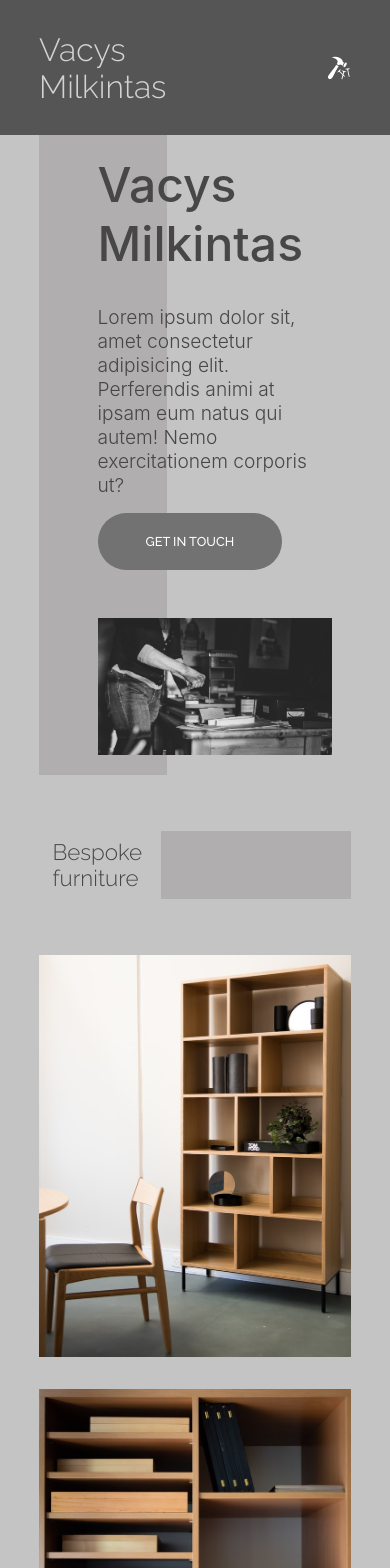
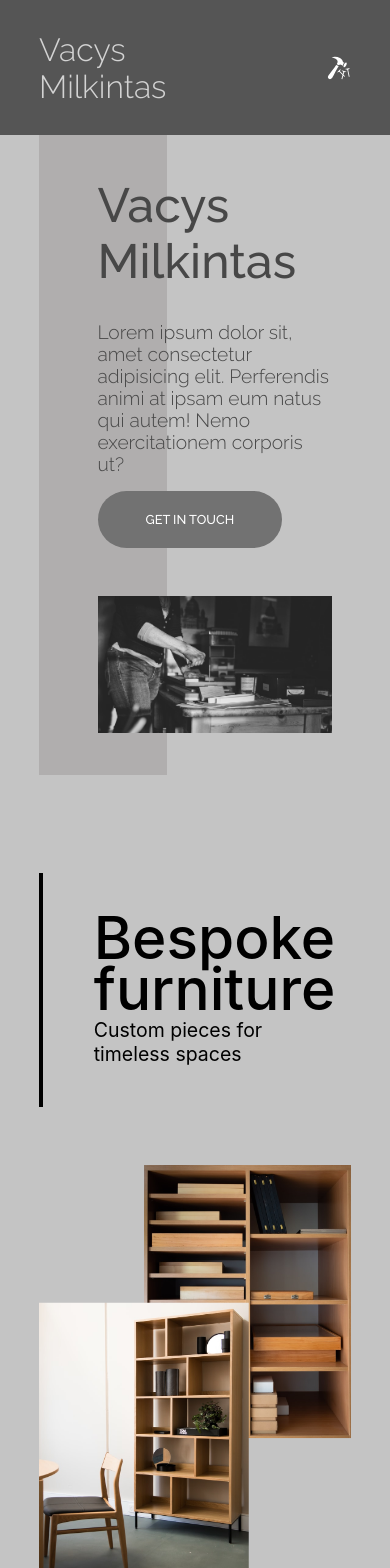
Before and after one commit to tomasmilkintas/carpentry, a React (Create React App) app: page / in a window 390 px wide. Shown: the top 1568 px of the page. Built offline with nearby package versions, Linux system fonts and the light colour scheme.

Commit message:
implementing figma design

```diff
--- a/src/App.css
+++ b/src/App.css
@@ -20,3 +20,103 @@ html {
     background-color: var(--bg-primary);
     padding-bottom: 3rem;
 }
+
+/*  */
+
+.trialDesign {
+    display: flex;
+    flex-direction: row;
+    padding: 10%;
+}
+
+@media (max-width: 426px) {
+    .trialDesign {
+        flex-direction: column;
+        align-items: center;
+    }
+}
+
+.textTest {
+    width: 50%;
+    display: flex;
+    justify-content: center;
+    align-items: center;
+}
+
+@media (max-width: 426px) {
+    .textTest {
+        width: 100%;
+        justify-content: initial;
+        margin: 15vw 0;
+    }
+}
+
+.border {
+    display: flex;
+    flex-direction: column;
+    justify-content: center;
+    padding: 2vw 2vw 2vw 7vw;
+    border-left: 4px solid black;
+    height: 27vw;
+}
+
+@media (max-width: 426px) {
+    .border {
+        height: 56vw;
+        padding: 2vw 2vw 2vw 13vw;
+    }
+}
+
+.border > h2 {
+    font-size: 6.5vw;
+    line-height: 5.7vw;
+    font-weight: 300;
+}
+
+@media (max-width: 426px) {
+    .border > h2 {
+        font-size: 15vw;
+        line-height: 13vw;
+        font-weight: 500;
+    }
+}
+
+.border > p {
+    font-size: 2vw;
+    width: 25vw;
+    margin-top: 1vw;
+}
+
+@media (max-width: 426px) {
+    .border > p {
+        font-size: 5vw;
+        width: 60vw;
+        margin-top: 1vw;
+    }
+}
+
+.imageTest {
+    display: flex;
+    flex-direction: row;
+    justify-content: center;
+    align-items: center;
+    width: 50%;
+}
+
+@media (max-width: 426px) {
+    .imageTest {
+        width: 100%;
+    }
+}
+
+.testImage {
+    width: 80%;
+    height: auto;
+    object-fit: contain;
+}
+
+@media (max-width: 426px) {
+    .testImage {
+        width: 100%;
+    }
+}
--- a/src/App.js
+++ b/src/App.js
@@ -5,6 +5,10 @@ import Navbar from "./Navbar/Navbar";
 
 import React, { createContext, useEffect, useState } from "react";
 import Intro from "./Main/Intro";
+
+import furniture from "./assets/furniture.jpeg";
+import furniture1 from "./assets/furniture1.jpeg";
+import collage from "./assets/collage.png";
 
 export const GlobalContext = createContext();
 
@@ -40,6 +44,19 @@ const App = () => {
 
                     <div className="mainBody" id="top">
                         <Intro id="home" />
+                        <div className="trialDesign">
+                            <div className="textTest">
+                                <div className="border">
+                                    <h2>Bespoke furniture</h2>
+                                    <p className="textDescr">Custom pieces for timeless spaces</p>
+                                </div>
+                            </div>
+                            <div className="imageTest">
+                                {/* <img src={furniture} alt="carpentryPhoto" className="testImage" />
+                                <img src={furniture1} alt="carpentryPhoto" className="testImage" /> */}
+                                <img src={collage} alt="carpentryPhoto" className="testImage" />
+                            </div>
+                        </div>
                         <Header id="main" />
                     </div>
 
--- a/src/Main/Intro.css
+++ b/src/Main/Intro.css
@@ -39,7 +39,7 @@
 }
 
 .introBlock > div {
-    font-family: var(-- font-primary);
+    font-family: var(--font-primary);
 }
 
 @media (max-width: 1326px) {
```
Also changed, not shown: src/assets/collage.png (added).
